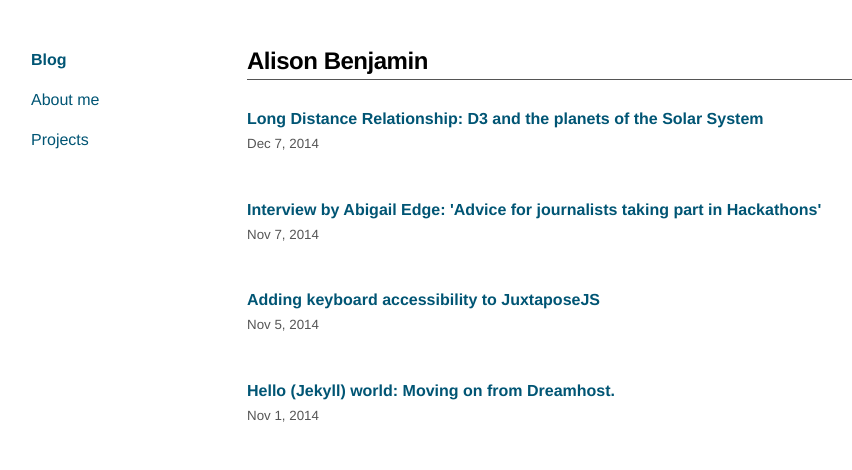
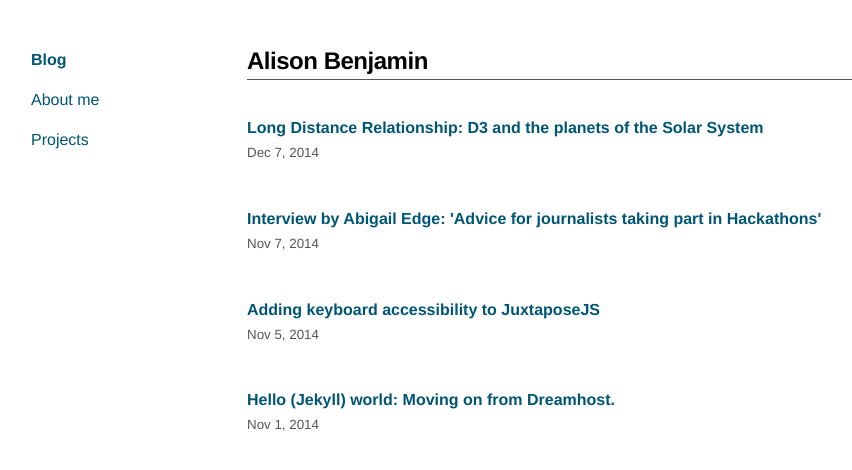
Before and after one commit to radiocontrolled/benj.info, a Jekyll site: the page built from index.html, in a window 1280 px wide. Shown: the top 470 px of the page, without its empty margins (161-1013 px from the left). Built offline with Jekyll 4.4.1, drawn with Linux system fonts in a browser that asks for light colours; nearby versions of some CDN libraries.

Commit message:
updating css

```diff
--- a/css/style.css
+++ b/css/style.css
@@ -61,6 +61,7 @@ h2, h3 {
 }
 h1{
 	font-size: 1.5em !important;
+	margin-bottom: 1.5em!important;
 }
 h3{
 	font-size: 1.5em!important;
```
